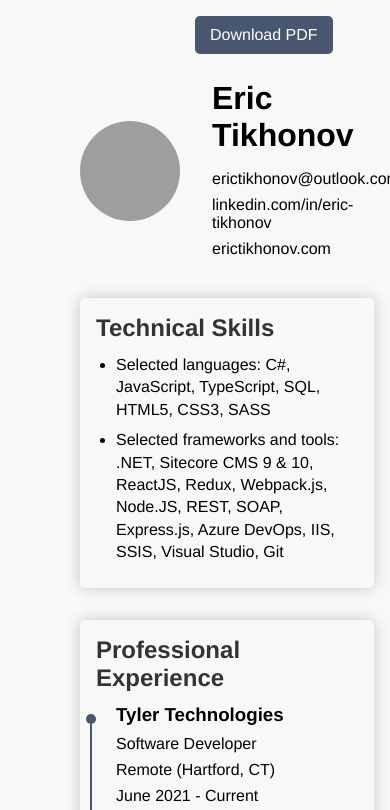
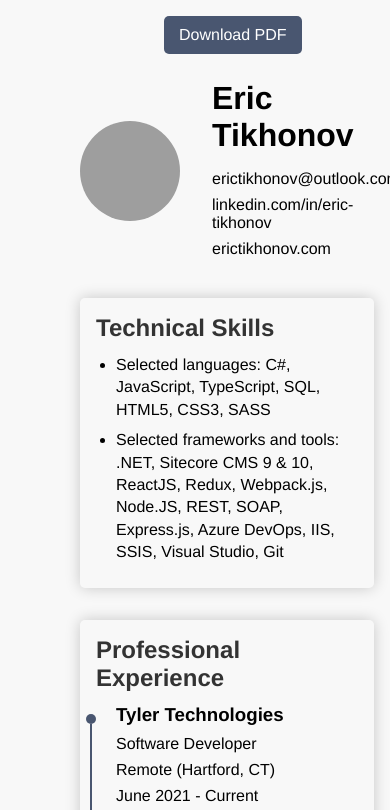
Before and after one commit to eric-tikhonov/resume-page, a plain HTML site: page index.html in a window 390 px wide. Shown: the top 810 px of the page. Drawn offline with Linux system fonts and the light colour scheme; grey boxes are pictures that could not be loaded.

Commit message:
update download button placement

```diff
--- a/styles.css
+++ b/styles.css
@@ -190,7 +190,8 @@ li {
   .download-button-container {
     position: absolute;
     top: 1em;
-    left: 50%;
+    left: 60%;
+    transform: translateX(-50%);
   }
 
   .contact-info p a {
```
